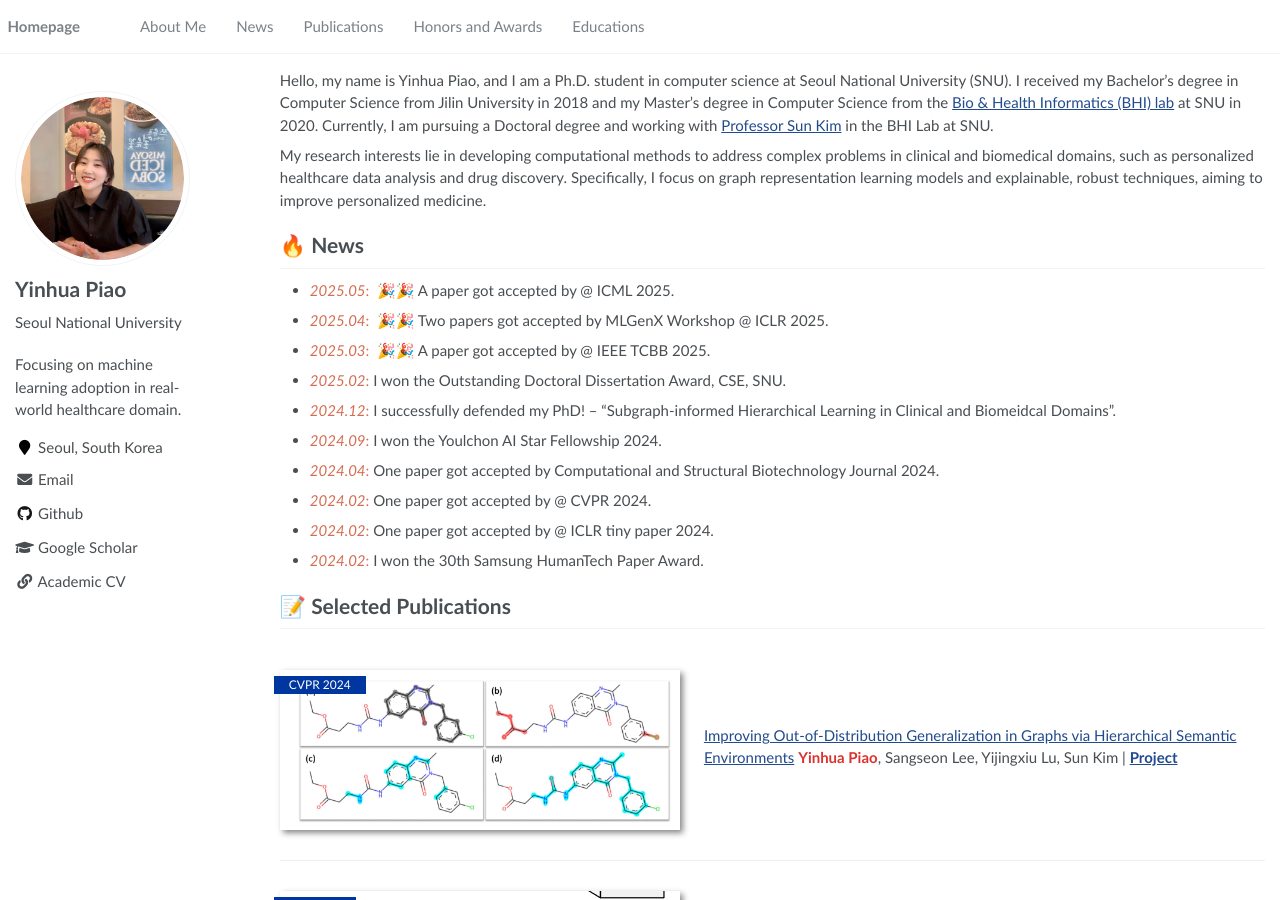
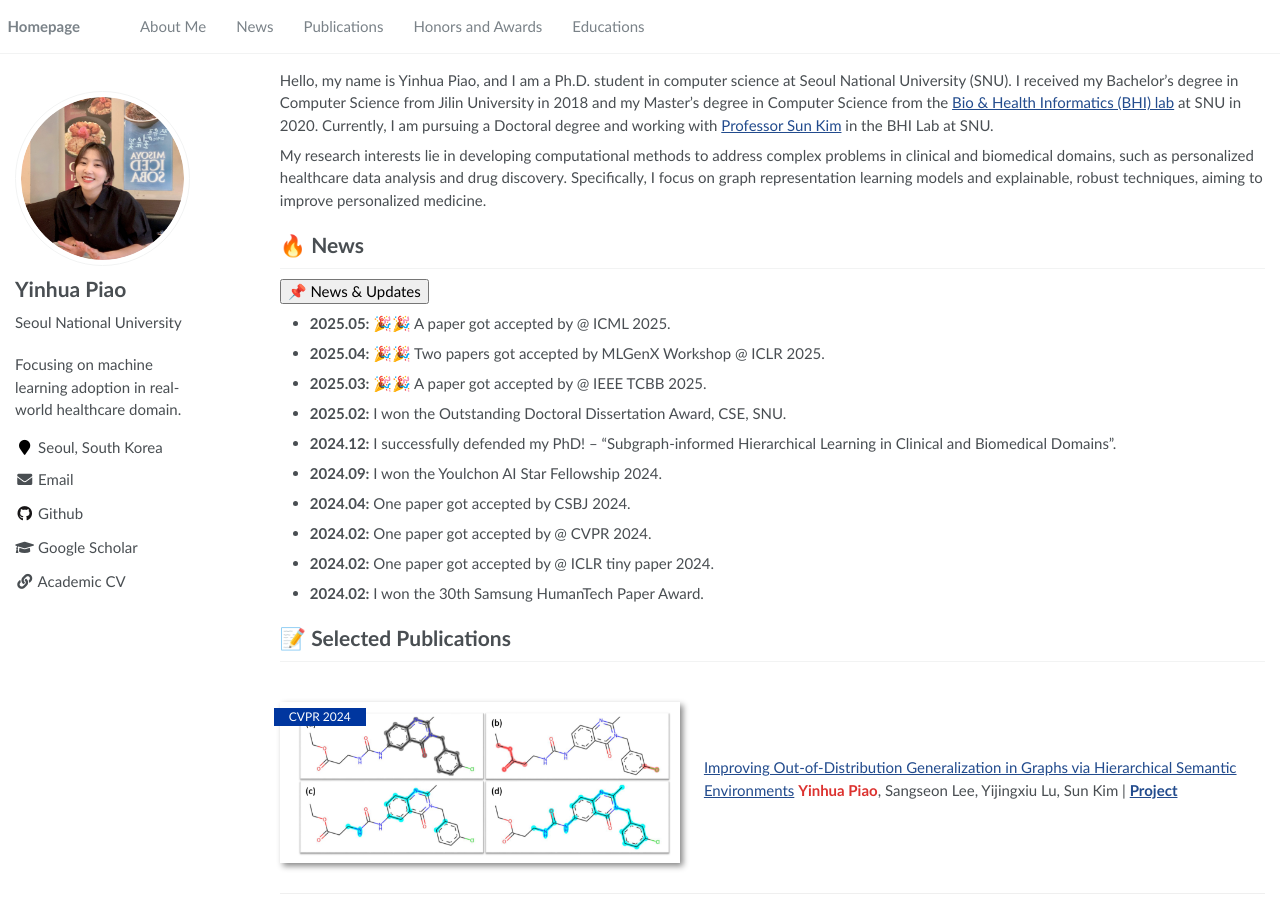
Before and after one commit to qkrdmsghk/qkrdmsghk.github.io, a Jekyll site: the page built from _pages/about.md, in a window 1280 px wide and 900 px high. Built offline with Jekyll 4.4.1, drawn with Linux system fonts in a browser that asks for light colours; some of the changed lines change nothing that is shown.

Commit message:
Update about.md

```diff
--- a/_pages/about.md
+++ b/_pages/about.md
@@ -18,6 +18,24 @@
 
 
 # 🔥 News
+<div class="news-box">
+  <button class="toggle-button" onclick="toggleNews()">📌 News & Updates</button>
+  <ul id="news-list" class="collapsed">
+    <li><strong>2025.05:</strong> 🎉🎉 A paper got accepted by @ ICML 2025.</li>
+    <li><strong>2025.04:</strong> 🎉🎉 Two papers got accepted by MLGenX Workshop @ ICLR 2025.</li>
+    <li><strong>2025.03:</strong> 🎉🎉 A paper got accepted by @ IEEE TCBB 2025.</li>
+    <li><strong>2025.02:</strong> I won the Outstanding Doctoral Dissertation Award, CSE, SNU.</li>
+    <li><strong>2024.12:</strong> I successfully defended my PhD! – “Subgraph-informed Hierarchical Learning in Clinical and Biomedical Domains”.</li>
+    <li><strong>2024.09:</strong> I won the Youlchon AI Star Fellowship 2024.</li>
+    <li><strong>2024.04:</strong> One paper got accepted by CSBJ 2024.</li>
+    <li><strong>2024.02:</strong> One paper got accepted by @ CVPR 2024.</li>
+    <li><strong>2024.02:</strong> One paper got accepted by @ ICLR tiny paper 2024.</li>
+    <li><strong>2024.02:</strong> I won the 30th Samsung HumanTech Paper Award.</li>
+  </ul>
+</div>
+
+
+<!--
 - <span style="color: #D56D53">*2025.05*:</span> &nbsp;🎉🎉 A paper got accepted by @ ICML 2025.
 - <span style="color: #D56D53">*2025.04*:</span> &nbsp;🎉🎉 Two papers got accepted by MLGenX Workshop @ ICLR 2025.
 - <span style="color: #D56D53">*2025.03*:</span> &nbsp;🎉🎉 A paper got accepted by @ IEEE TCBB 2025.
@@ -28,9 +46,9 @@
 - <span style="color: #D56D53">*2024.02*:</span> One paper got accepted by @ CVPR 2024.
 - <span style="color: #D56D53">*2024.02*:</span> One paper got accepted by @ ICLR tiny paper 2024.
 - <span style="color: #D56D53">*2024.02*:</span> I won the 30th Samsung HumanTech Paper Award.
+-->
 
 # 📝 Selected Publications
-
 <div class='paper-box'><div class='paper-box-image'><div><div class="badge">CVPR 2024</div><img src='images/cvpr2024.png' alt="sym"></div></div>
 <div class='paper-box-text' markdown="1">
 [Improving Out-of-Distribution Generalization in Graphs via Hierarchical Semantic Environments](https://arxiv.org/abs/2403.01773)
```
